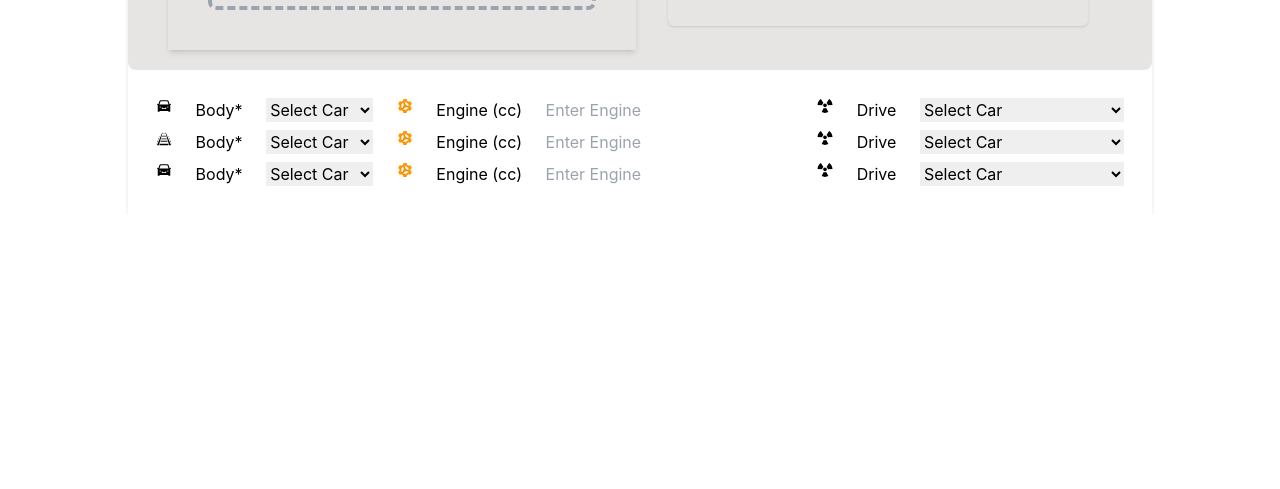
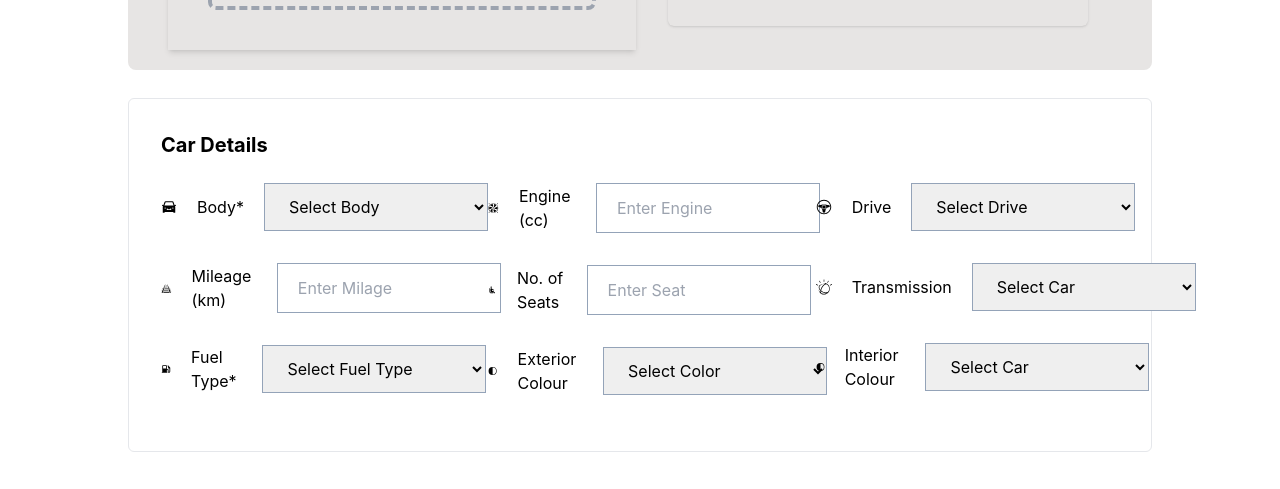
Before and after one commit to bdrkreza/car-app, a Next.js app: page /cars in a window 1280 px wide. Shown: the part 1053-1542 px from the top of the page. Before the commit the page ends 1267 px from the top, so only its background shows below. Built offline with nearby package versions, Linux system fonts and the light colour scheme; no server answers.

Commit message:
finish carDetails UI

```diff
--- a/components/userCard/Card.js
+++ b/components/userCard/Card.js
@@ -5,7 +5,7 @@ import Form from "./inputForm";
 
 export default function Card({ data, searchHandle }) {
   return (
-    <div className="shadow-md dark:text-coolGray-100  ">
+    <div className="dark:text-coolGray-100  ">
       <CardTop />
       <div className="grid max-w-screen-xl bg-stone-200 mt-5 grid-cols-1 gap-2 px-0 py-5 mx-auto rounded-lg md:grid-cols-2  xl:px-10 dark:bg-coolGray-800 dark:text-coolGray-100">
         <div className="flex flex-col  justify-between max-w-full p-10 shadow-md dark:bg-coolGray-900 dark:text-coolGray-100">
--- a/components/userCard/carDetails.js
+++ b/components/userCard/carDetails.js
@@ -1,17 +1,206 @@
 import React from "react";
 import { AiFillCar } from "react-icons/ai";
-import { FcEngineering } from "react-icons/fc";
-import { GiMassDriver, GiRailRoad } from "react-icons/gi";
+import { GiComputerFan, GiRailRoad, GiSteeringWheel } from "react-icons/gi";
+import { MdAirlineSeatReclineNormal } from "react-icons/md";
+import { RiGasStationFill } from "react-icons/ri";
+import { SiIbmwatson } from "react-icons/si";
+import { VscColorMode } from "react-icons/vsc";
 
 function carDetails() {
   return (
-    <div className="p-5">
+    <div className="mt-7 mb-10 p-8 border rounded-md">
+      <h2 className="text-xl ... mb-4 font-bold">Car Details</h2>
+      <div className="grid grid-cols-3 gap-6">
+      {/* 1st Card Start */}
+      <div>
         {/* 1st row start */}
-      <div className="flex justify-between m-2">
-          {/* 1st */}
+        <div className="flex justify-between items-center mb-4">
+          {/* for icon & text */}
+          <div className="flex justify-between items-center">
             <AiFillCar />
-        <h2>Body*</h2>
-        <select name="cars" id="cars">
+            <h3 className="mx-5">Body*</h3>
+          </div>
+          {/* for input field */}
+          <div>
+            <select name="cars" id="cars" className="w-56 cta-slogan py-3 px-5 my-2 mx-0 inline-block border border-solid border-slate-400">
+              <option value="volvo">Select Body</option>
+              <option value="sedan">Sedan</option>
+              <option value="suv">Suv</option>
+              <option value="crossover">Crossover</option>
+              <option value="hatehback">Hatehback</option>
+              <option value="minivan">Minivan</option>
+              <option value="van">Van</option>
+              <option value="off Roader">Off Roader</option>
+              <option value="wagon">Wagon</option>
+              <option value="mini MPV">Mini MPV</option>
+              <option value="compact">Compact</option>
+              <option value="pickup">Pickup</option>
+              <option value="coupe">Coupe</option>
+              <option value="convertible">Convertible</option>
+              <option value="electric">Electric</option>
+              <option value="supercar">Supercar</option>
+              <option value="hypercar">Hypercar</option>
+            </select>
+          </div>
+        </div>
+        {/* 1st row end */}
+
+        {/* 2nd row start */}
+        <div className="flex justify-between items-center mb-4">
+          {/* for icon & text */}
+          <div className="flex justify-between items-center">
+            <GiRailRoad />
+            <h3 className="mx-5">Mileage (km)</h3>
+          </div>
+          {/* for input field */}
+          <div>
+            <input placeholder="Enter Milage" className="w-56 py-3 px-5 my-2 mx-0 inline-block border border-solid border-slate-400"/>
+          </div>
+        </div>
+        {/* 2nd row end */}
+
+        {/* 3rd row start */}
+        <div className="flex justify-between items-center mb-4">
+          {/* for icon & text */}
+          <div className="flex justify-between items-center">
+            <RiGasStationFill />
+            <h3 className="mx-5">Fuel Type*</h3>
+          </div>
+          {/* for input field */}
+          <div>
+            <select name="cars" id="cars" className="w-56 py-3 px-5 my-2 mx-0 inline-block border border-solid border-slate-400">
+              <option value="volvo">Select Fuel Type</option>
+              <option value="sedan">Sedan</option>
+              <option value="suv">Suv</option>
+              <option value="crossover">Crossover</option>
+              <option value="hatehback">Hatehback</option>
+              <option value="minivan">Minivan</option>
+              <option value="van">Van</option>
+              <option value="off Roader">Off Roader</option>
+              <option value="wagon">Wagon</option>
+              <option value="mini MPV">Mini MPV</option>
+              <option value="compact">Compact</option>
+              <option value="pickup">Pickup</option>
+              <option value="coupe">Coupe</option>
+              <option value="convertible">Convertible</option>
+              <option value="electric">Electric</option>
+              <option value="supercar">Supercar</option>
+              <option value="hypercar">Hypercar</option>
+            </select>
+          </div>
+        </div>
+        {/* 3rd row end */}
+      </div>
+      {/* 1st Card End */}
+
+      {/* 2nd Card Start */}
+      <div>
+        {/* 1st row start */}
+        <div className="flex justify-between items-center mb-4">
+          {/* for icon & text */}
+          <div className="flex justify-between items-center">
+            <GiComputerFan />
+            <h3 className="mx-5">Engine (cc)</h3>
+          </div>
+          {/* for input field */}
+          <div>
+            <input placeholder="Enter Engine" className="w-56 py-3 px-5 my-2 mx-0 inline-block border border-solid border-slate-400"/>
+          </div>
+        </div>
+        {/* 1st row end */}
+
+        {/* 2nd row start */}
+        <div className="flex justify-between items-center mb-4">
+          {/* for icon & text */}
+          <div className="flex justify-between items-center">
+            <MdAirlineSeatReclineNormal />
+            <h3 className="mx-5">No. of Seats</h3>
+          </div>
+          {/* for input field */}
+          <div>
+            <input placeholder="Enter Seat" className="w-56 py-3 px-5 my-2 mx-0 inline-block border border-solid border-slate-400"/>
+          </div>
+        </div>
+        {/* 2nd row end */}
+
+        {/* 3rd row start */}
+        <div className="flex justify-between items-center mb-4">
+          {/* for icon & text */}
+          <div className="flex justify-between items-center">
+            <VscColorMode />
+            <h3 className="mx-5">Exterior Colour</h3>
+          </div>
+          {/* for input field */}
+          <div>
+            <select name="cars" id="cars" className="w-56 py-3 px-5 my-2 mx-0 inline-block border border-solid border-slate-400">
+              <option value="volvo">Select Color</option>
+              <option value="sedan">Sedan</option>
+              <option value="suv">Suv</option>
+              <option value="crossover">Crossover</option>
+              <option value="hatehback">Hatehback</option>
+              <option value="minivan">Minivan</option>
+              <option value="van">Van</option>
+              <option value="off Roader">Off Roader</option>
+              <option value="wagon">Wagon</option>
+              <option value="mini MPV">Mini MPV</option>
+              <option value="compact">Compact</option>
+              <option value="pickup">Pickup</option>
+              <option value="coupe">Coupe</option>
+              <option value="convertible">Convertible</option>
+              <option value="electric">Electric</option>
+              <option value="supercar">Supercar</option>
+              <option value="hypercar">Hypercar</option>
+            </select>
+          </div>
+        </div>
+        {/* 3rd row end */}
+      </div>
+      {/* 2nd Card End */}
+
+      {/* 3rd Card Start */}
+      <div>
+        {/* 1st row start */}
+        <div className="flex justify-between items-center mb-4">
+          {/* for icon & text */}
+          <div className="flex justify-between items-center">
+            <GiSteeringWheel />
+            <h3 className="mx-5">Drive</h3>
+          </div>
+          {/* for input field */}
+          <div>
+            <select name="cars" id="cars" className="w-56 py-3 px-5 my-2 mx-0 inline-block border border-solid border-slate-400">
+              <option value="volvo">Select Drive</option>
+              <option value="sedan">Sedan</option>
+              <option value="suv">Suv</option>
+              <option value="crossover">Crossover</option>
+              <option value="hatehback">Hatehback</option>
+              <option value="minivan">Minivan</option>
+              <option value="van">Van</option>
+              <option value="off Roader">Off Roader</option>
+              <option value="wagon">Wagon</option>
+              <option value="mini MPV">Mini MPV</option>
+              <option value="compact">Compact</option>
+              <option value="pickup">Pickup</option>
+              <option value="coupe">Coupe</option>
+              <option value="convertible">Convertible</option>
+              <option value="electric">Electric</option>
+              <option value="supercar">Supercar</option>
+              <option value="hypercar">Hypercar</option>
+            </select>
+          </div>
+        </div>
+        {/* 1st row end */}
+
+        {/* 2nd row start */}
+        <div className="flex justify-between items-center mb-4">
+          {/* for icon & text */}
+          <div className="flex justify-between items-center">
+            <SiIbmwatson />
+            <h3 className="mx-5">Transmission</h3>
+          </div>
+          {/* for input field */}
+          <div>
+            <select name="cars" id="cars" className="w-56 py-3 px-5 my-2 mx-0 inline-block border border-solid border-slate-400">
               <option value="volvo">Select Car</option>
               <option value="sedan">Sedan</option>
               <option value="suv">Suv</option>
@@ -30,29 +219,20 @@ function carDetails() {
               <option value="supercar">Supercar</option>
               <option value="hypercar">Hypercar</option>
             </select>
-        {/* 2nd */}
-        <FcEngineering />
-        <h2>Engine (cc)</h2>
-        <input placeholder="Enter Engine"/>
-        {/* 3rd */}
-        <GiMassDriver />
-        <h2>Drive</h2>
-        <select name="cars" id="cars">
-          <option value="volvo">Select Car</option>
-          <option value="sedan">Front Wheel Drive(FWD)</option>
-          <option value="suv">Rear Wheel Drive(RWD)</option>
-          <option value="crossover">ALL Wheel Drive(AWD)</option>
-          <option value="hatehback">4_Wheel Drive(4WD)</option>
-        </select>
           </div>
-      {/* 1st row end */}
+        </div>
+        {/* 2nd row end */}
 
-      {/* 2nd row start */}
-      <div className="flex justify-between m-2">
-          {/* 1st */}
-        <GiRailRoad />
-        <h2>Body*</h2>
-        <select name="cars" id="cars">
+        {/* 3rd row start */}
+        <div className="flex justify-between items-center mb-4">
+          {/* for icon & text */}
+          <div className="flex justify-between items-center">
+            <VscColorMode />
+            <h3 className="mx-5">Interior Colour</h3>
+          </div>
+          {/* for input field */}
+          <div>
+            <select name="cars" id="cars" className="w-56 py-3 px-5 my-2 mx-0 inline-block border border-solid border-slate-400">
               <option value="volvo">Select Car</option>
               <option value="sedan">Sedan</option>
               <option value="suv">Suv</option>
@@ -71,63 +251,12 @@ function carDetails() {
               <option value="supercar">Supercar</option>
               <option value="hypercar">Hypercar</option>
             </select>
-        {/* 2nd */}
-        <FcEngineering />
-        <h2>Engine (cc)</h2>
-        <input placeholder="Enter Engine"/>
-        {/* 3rd */}
-        <GiMassDriver />
-        <h2>Drive</h2>
-        <select name="cars" id="cars">
-          <option value="volvo">Select Car</option>
-          <option value="sedan">Front Wheel Drive(FWD)</option>
-          <option value="suv">Rear Wheel Drive(RWD)</option>
-          <option value="crossover">ALL Wheel Drive(AWD)</option>
-          <option value="hatehback">4_Wheel Drive(4WD)</option>
-        </select>
           </div>
-      {/* 2nd row end */}
-
-      {/* 3rd row start */}
-      <div className="flex justify-between m-2">
-          {/* 1st */}
-        <AiFillCar />
-        <h2>Body*</h2>
-        <select name="cars" id="cars">
-          <option value="volvo">Select Car</option>
-          <option value="sedan">Sedan</option>
-          <option value="suv">Suv</option>
-          <option value="crossover">Crossover</option>
-          <option value="hatehback">Hatehback</option>
-          <option value="minivan">Minivan</option>
-          <option value="van">Van</option>
-          <option value="off Roader">Off Roader</option>
-          <option value="wagon">Wagon</option>
-          <option value="mini MPV">Mini MPV</option>
-          <option value="compact">Compact</option>
-          <option value="pickup">Pickup</option>
-          <option value="coupe">Coupe</option>
-          <option value="convertible">Convertible</option>
-          <option value="electric">Electric</option>
-          <option value="supercar">Supercar</option>
-          <option value="hypercar">Hypercar</option>
-        </select>
-        {/* 2nd */}
-        <FcEngineering />
-        <h2>Engine (cc)</h2>
-        <input placeholder="Enter Engine"/>
-        {/* 3rd */}
-        <GiMassDriver />
-        <h2>Drive</h2>
-        <select name="cars" id="cars">
-          <option value="volvo">Select Car</option>
-          <option value="sedan">Front Wheel Drive(FWD)</option>
-          <option value="suv">Rear Wheel Drive(RWD)</option>
-          <option value="crossover">ALL Wheel Drive(AWD)</option>
-          <option value="hatehback">4_Wheel Drive(4WD)</option>
-        </select>
         </div>
         {/* 3rd row end */}
+      </div>
+      {/* 3rd Card End */}
+      </div>
     </div>
   );
 }
```
Lines whose indentation alone changed are shown as unchanged.
